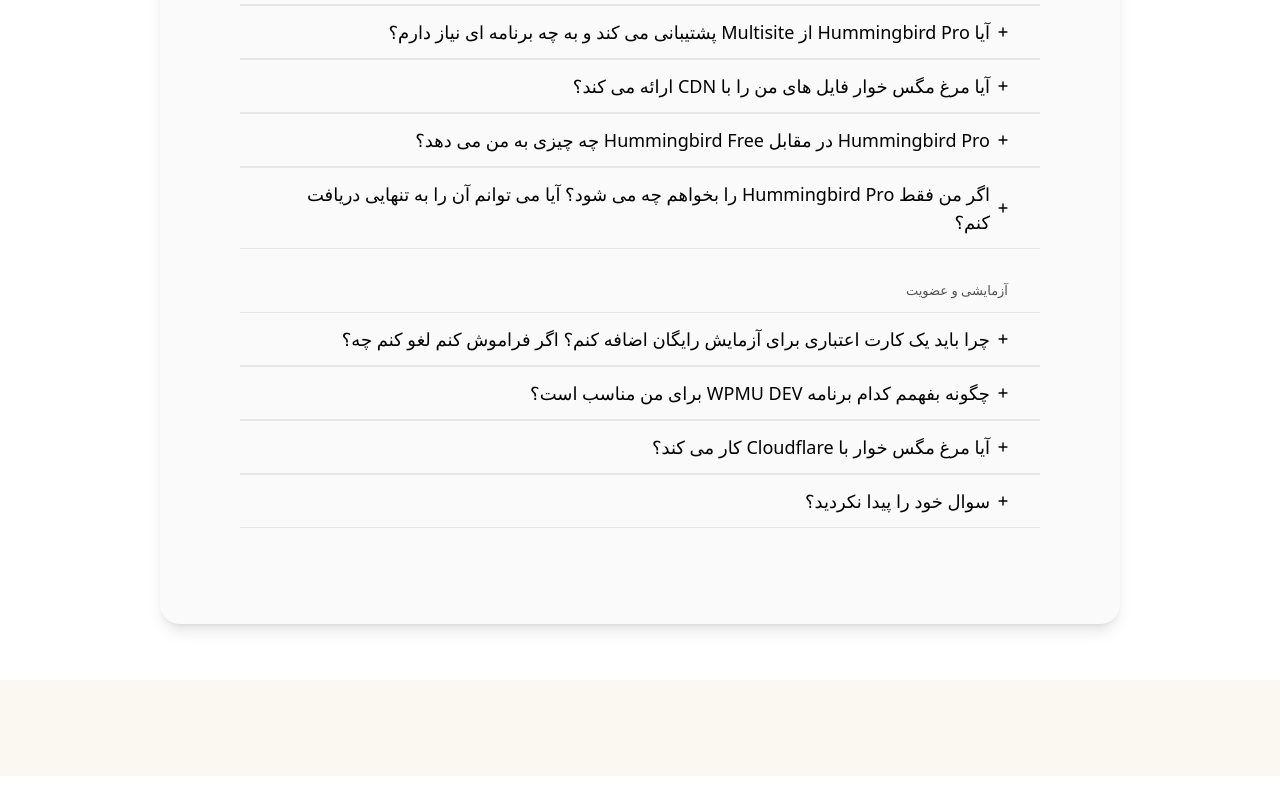
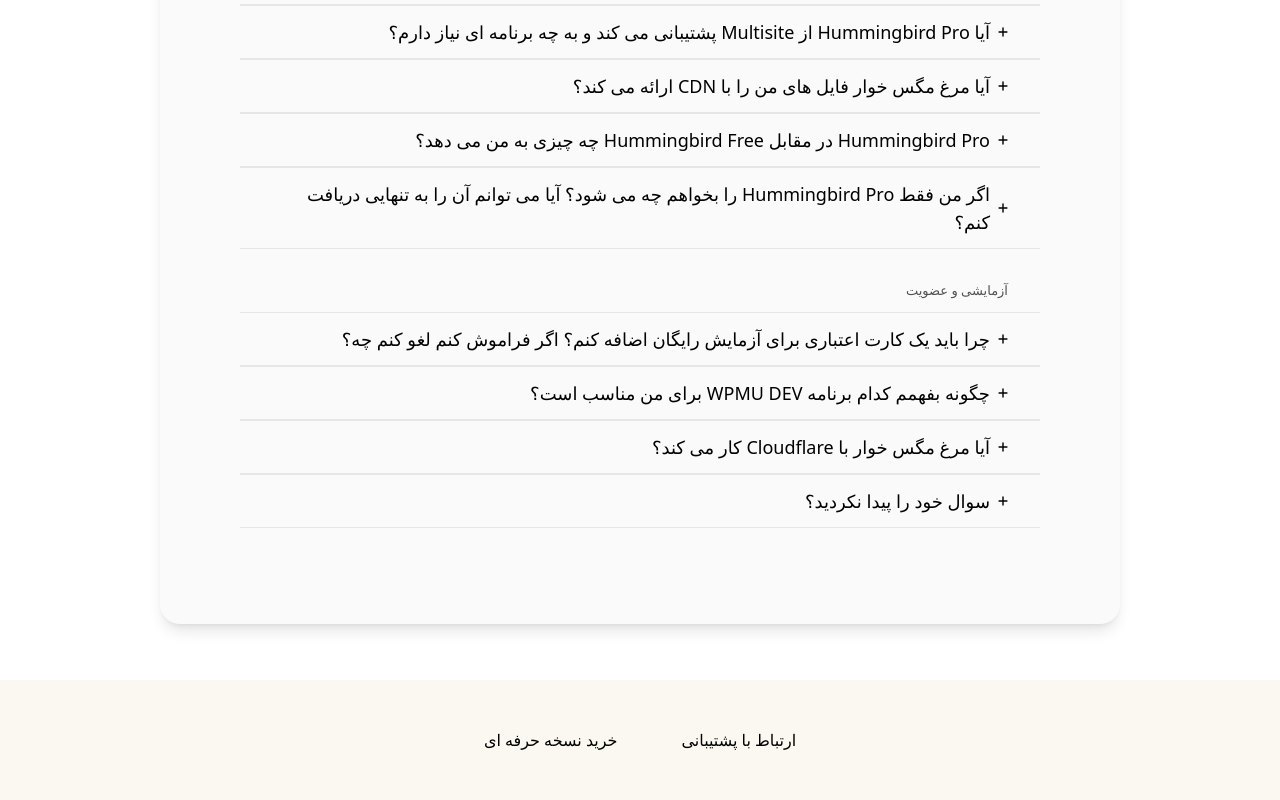
Before and after one commit to mahyarErshad/hummingbird, a React (Create React App) app: page / in a window 1280 px wide. Shown: the part 6586-7386 px from the top of the page. Before the commit the page ends 7362 px from the top, so only its background shows below. Built offline with nearby package versions, Linux system fonts and the light colour scheme; a web font is replaced by a local one.

Commit message:
Buttons are redirecting to the destination

```diff
--- a/src/Components/Footer/Footer.jsx
+++ b/src/Components/Footer/Footer.jsx
@@ -1,13 +1,13 @@
-import React from 'react'
-import MyButton from '../Utils/MyButton/MyButton'
+import React from "react";
+import MyButton from "../Utils/MyButton/MyButton";
 
 function Footer() {
   return (
-    <footer className='mt-14 w-full bg-[#FAF8F0] py-12 px-8 flex-center flex-wrap max-md:gap-8 md:gap-16'>
-    <MyButton />
-    <MyButton />
+    <footer className="mt-14 w-full bg-[#FAF8F0] py-12 px-8 flex-center flex-wrap max-md:gap-8 md:gap-16">
+      <MyButton onClick={() => window.open("https://www.zhaket.com/web/hummingbird-pro/support", "_blank")} className="max-sm:w-full" text="ارتباط با پشتیبانی" />
+      <MyButton onClick={() => window.open("https://www.zhaket.com/web/hummingbird-pro", "_blank")} className="max-sm:w-full" text="خرید نسخه حرفه ای" />
     </footer>
-  )
+  );
 }
 
-export default Footer
+export default Footer;
--- a/src/Components/Utils/MyButton/MyButton.jsx
+++ b/src/Components/Utils/MyButton/MyButton.jsx
@@ -2,7 +2,7 @@ import React from "react";
 
 function MyButton({ text, onClick, className }) {
   return (
-    <button className={`${className}`} onClick={() => onClick}>
+    <button className={`${className}`} onClick={onClick}>
       {text}
     </button>
   );
```
